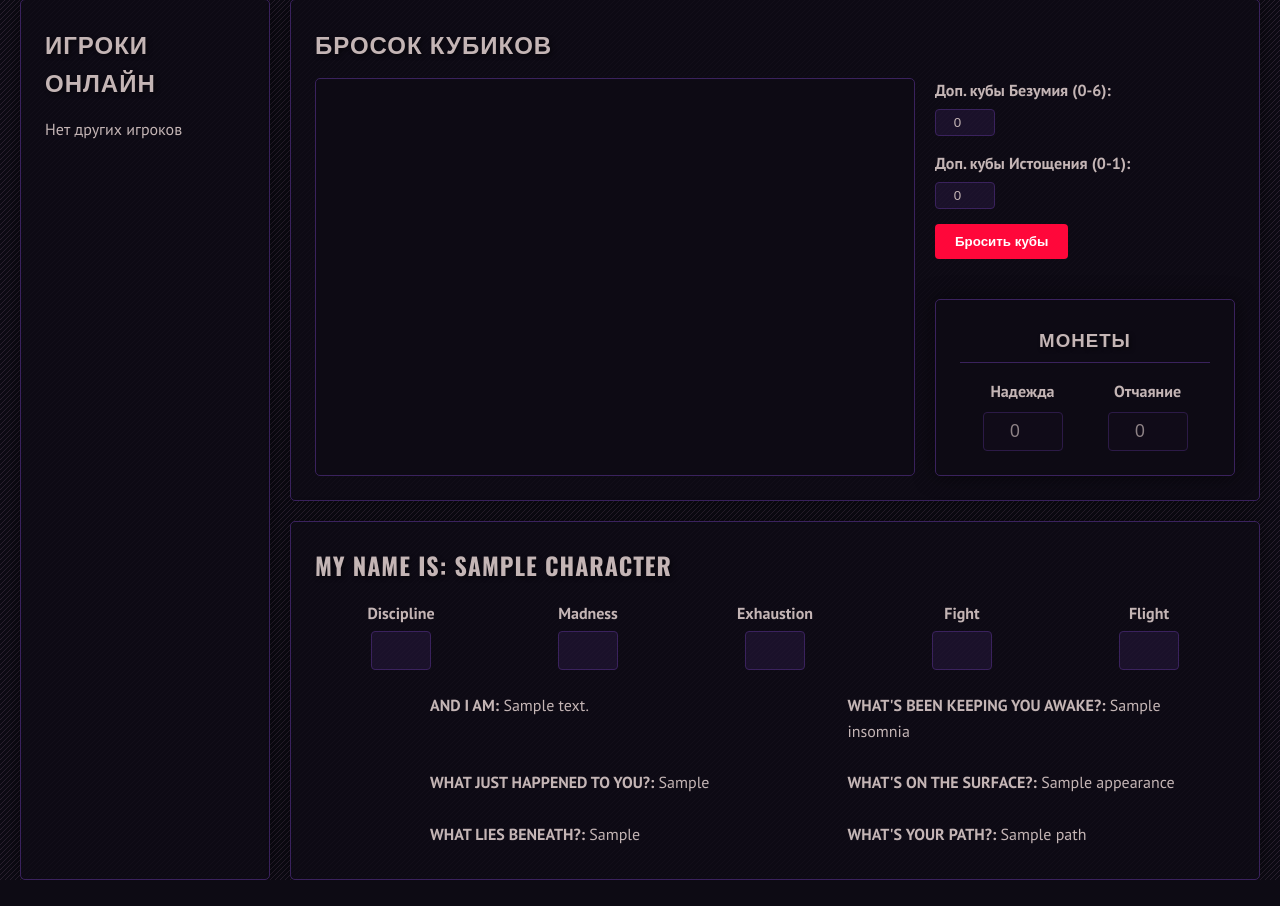
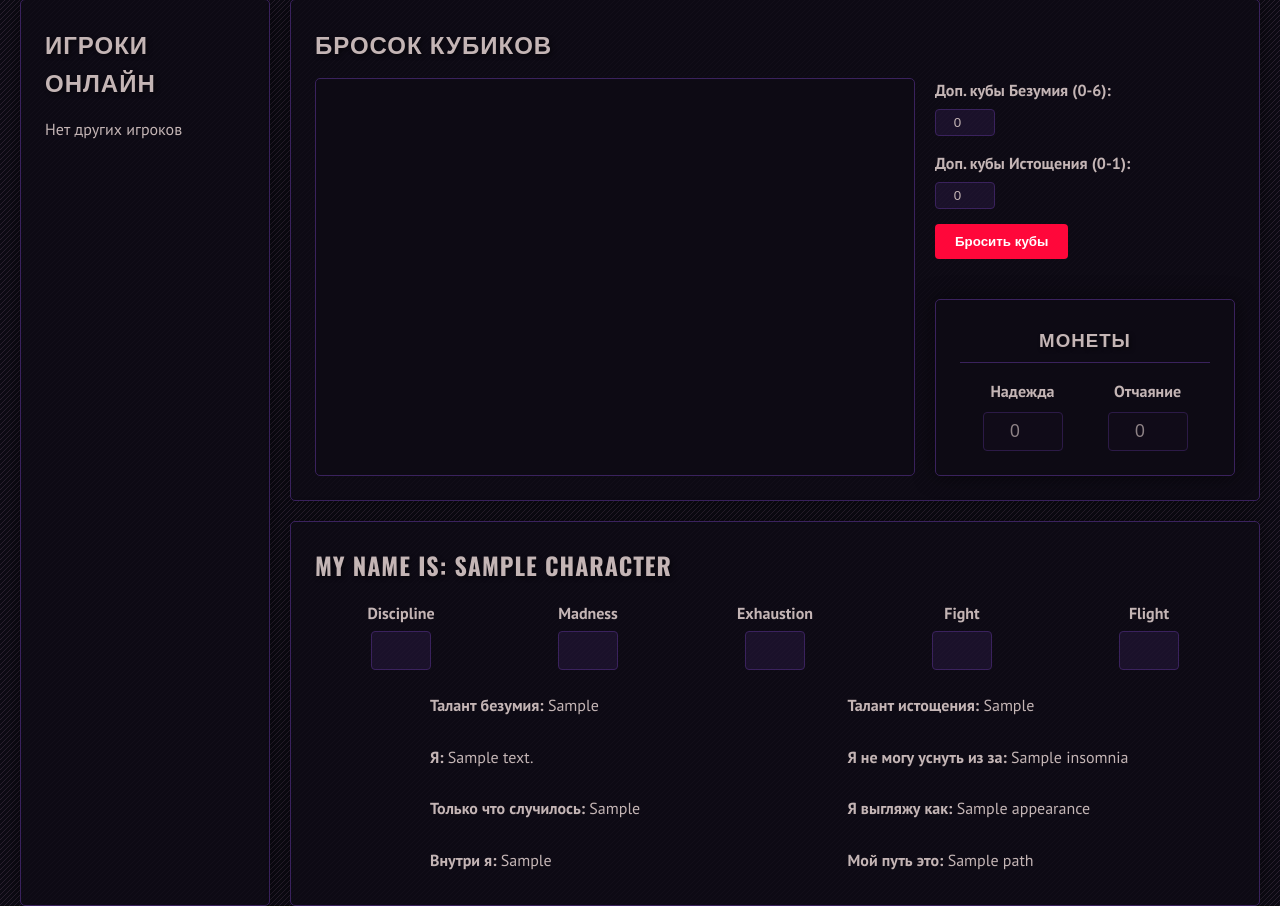
Before and after one commit to cursed-amari/dryh_game_site, a Flask app: template templates/game.html in a window 1280 px wide. Shown: the part 135-1041 px from the top of the page. Before the commit the page ends 1015 px from the top, so only its background shows below. Run offline with Flask 3, Linux system fonts and the light colour scheme; the template is opened without the code that fills it: most values are stand-ins (such as "Sample title", 1, 10 or a date in 2020); some libraries are stand-ins or nearby versions.

Commit message:
add hints to create character, translate game to rus

```diff
--- a/templates/game.html
+++ b/templates/game.html
@@ -95,18 +95,20 @@
                     <input type="number" class="stat-input" data-stat="{{ stat }}"
                            value="{{ character[stat] }}"
                            min="0"
-                           {% if stat in ['madness', 'fight', 'flight'] %} max="3" {% endif %}
+                           {% if stat in ['discipline', 'madness', 'fight', 'flight'] %} max="3" {% endif %}
                            {% if stat == 'exhaustion' %} max="6" {% endif %}>
                 </div>
                 {% endfor %}
             </div>
             <div class="character-info">
-                <div class="info-item"><strong>AND I AM:</strong> {{ character.description }}</div>
-                <div class="info-item"><strong>WHAT'S BEEN KEEPING YOU AWAKE?:</strong> {{ character.insomnia }}</div>
-                <div class="info-item"><strong>WHAT JUST HAPPENED TO YOU?:</strong> {{ character['recent-event'] }}</div>
-                <div class="info-item"><strong>WHAT'S ON THE SURFACE?:</strong> {{ character.appearance }}</div>
-                <div class="info-item"><strong>WHAT LIES BENEATH?:</strong> {{ character['true-self'] }}</div>
-                <div class="info-item"><strong>WHAT'S YOUR PATH?:</strong> {{ character.path }}</div>
+                <div class="info-item"><strong>Талант безумия:</strong> {{ character['madness-skill'] }}</div>
+                <div class="info-item"><strong>Талант истощения:</strong> {{ character['exhaustion-skill'] }}</div>
+                <div class="info-item"><strong>Я:</strong> {{ character.description }}</div>
+                <div class="info-item"><strong>Я не могу уснуть из за:</strong> {{ character.insomnia }}</div>
+                <div class="info-item"><strong>Только что случилось:</strong> {{ character['recent-event'] }}</div>
+                <div class="info-item"><strong>Я выгляжу как:</strong> {{ character.appearance }}</div>
+                <div class="info-item"><strong>Внутри я:</strong> {{ character['true-self'] }}</div>
+                <div class="info-item"><strong>Мой путь это:</strong> {{ character.path }}</div>
             </div>
         </section>
         {% endif %}
```
Also changed, not shown: templates/character_sheet.html (+19 -19 lines).
